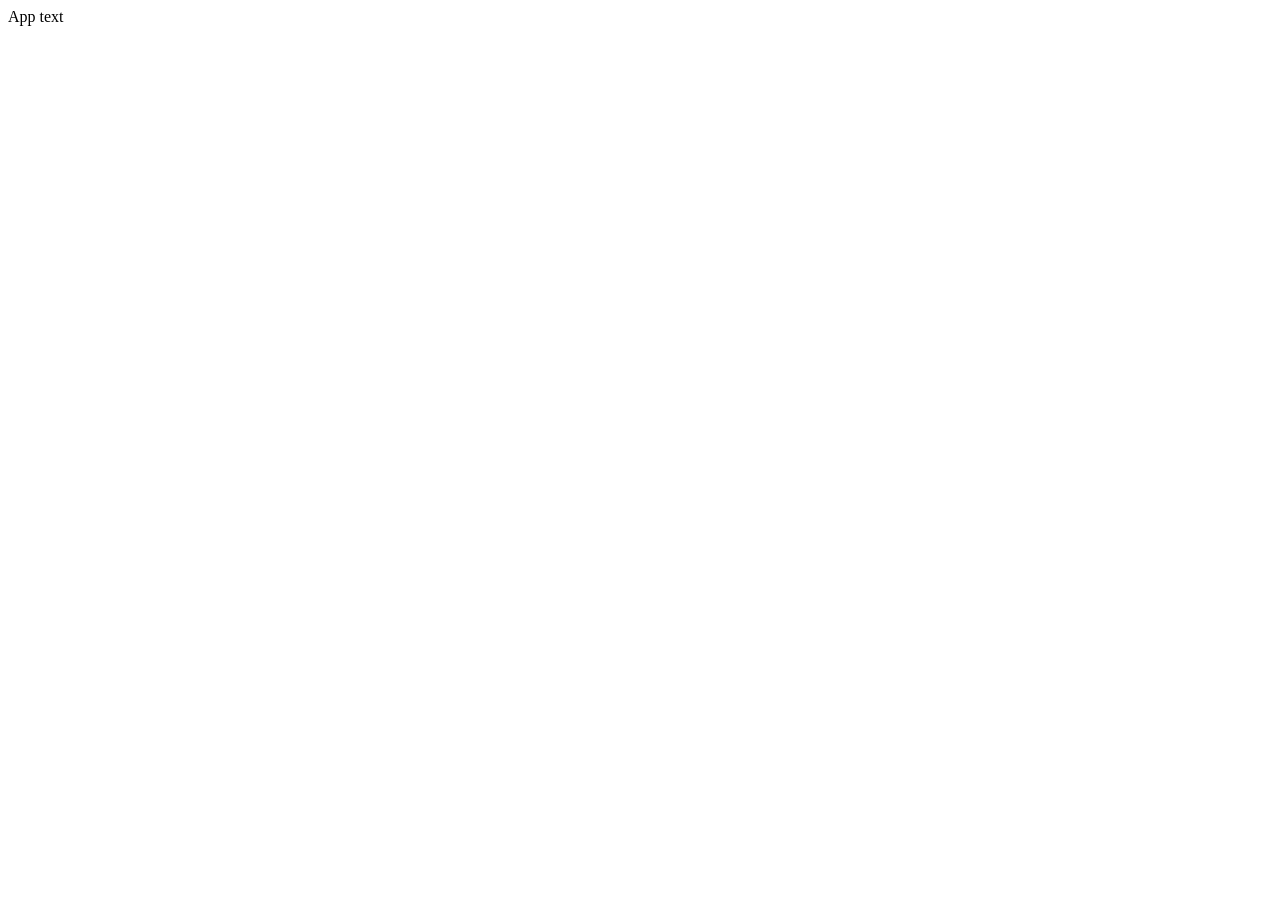
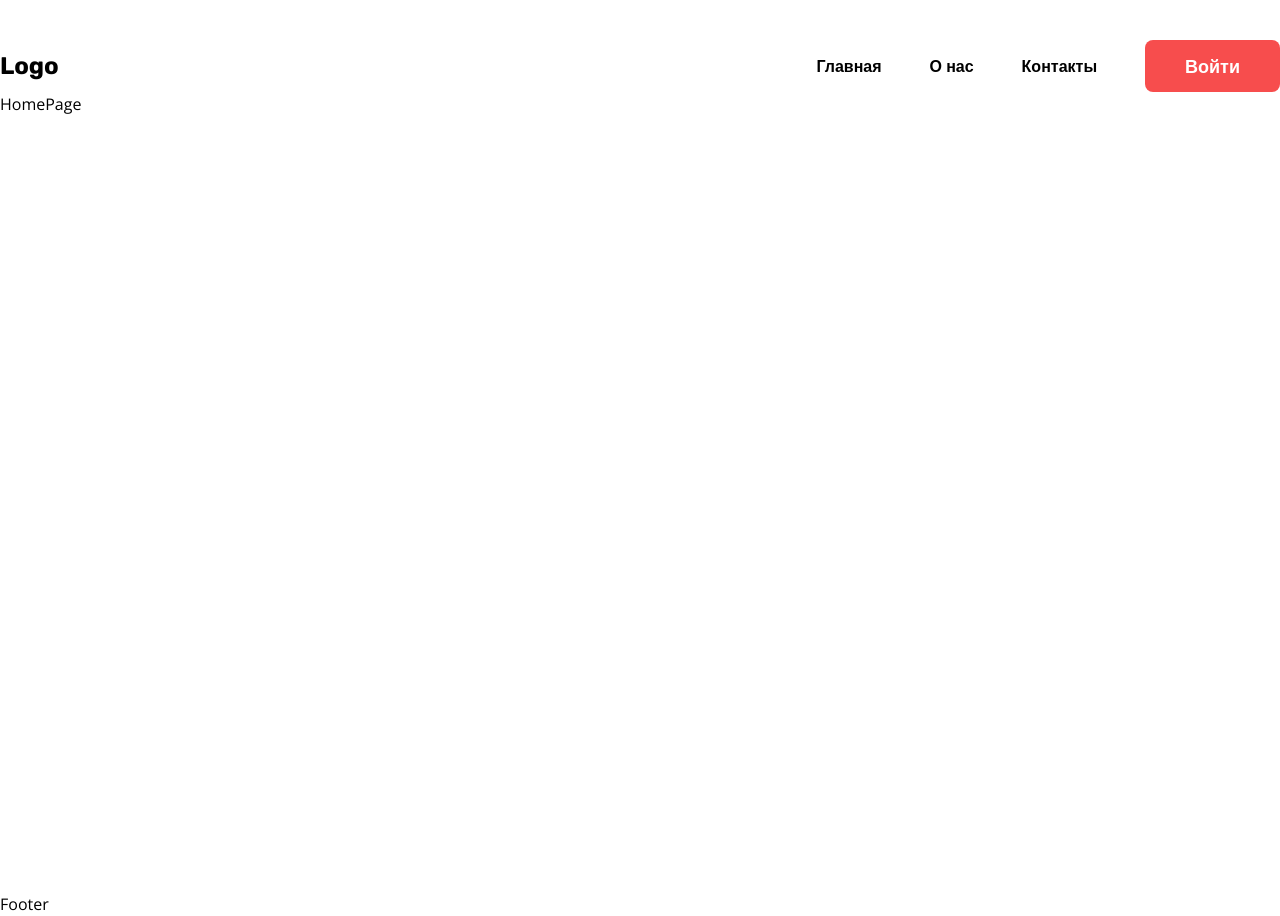
Before and after one commit to MusaevaAdelya/aralash-front, a React (Create React App) app: page / in a window 1280 px wide. Before the commit the page ends 800 px from the top, so only its background shows below. Built offline with nearby package versions, Linux system fonts and the light colour scheme.

Commit message:
added responsive navbar

```diff
--- a/package.json
+++ b/package.json
@@ -34,5 +34,8 @@
       "last 1 firefox version",
       "last 1 safari version"
     ]
+  },
+  "devDependencies": {
+    "tailwindcss": "^3.4.3"
   }
 }
--- a/src/App.jsx
+++ b/src/App.jsx
@@ -1,9 +1,19 @@
-import React from 'react'
+import { BrowserRouter, Routes, Route } from "react-router-dom";
+import HomePage from "./pages/HomePage";
+import PageNotFound from "./pages/PageNotFound";
+import AppLayout from "./components/layout/AppLayout";
 
-const App = () => {
-    return (
-        <div>App text</div>
-    )
+function App() {
+  return (
+    <BrowserRouter>
+      <Routes>
+        <Route path="/" element={<AppLayout />}>
+          <Route index element={<HomePage />} />
+          <Route path="*" element={<PageNotFound />} />
+        </Route>
+      </Routes>
+    </BrowserRouter>
+  );
 }
 
-export default App
+export default App;
--- /dev/null
+++ b/src/components/common/Button.jsx
@@ -0,0 +1,17 @@
+import { Link } from "react-router-dom";
+
+function Button({ children, className, isLink=false, to, onClickHandler }) {
+  return (
+    isLink ? (
+      <Link to={to} className={`inline-block ${className}`}>
+        {children}
+      </Link>
+    ) : (
+      <button type="button" className={className} onClick={onClickHandler}>
+        {children}
+      </button>
+    )
+  );
+}
+
+export default Button;
--- /dev/null
+++ b/src/components/common/Logo.jsx
@@ -0,0 +1,9 @@
+import React from 'react'
+
+function Logo() {
+  return (
+    <span className="font-bold text-2xl font-secondary">Logo</span>
+  )
+}
+
+export default Logo
--- /dev/null
+++ b/src/components/layout/AppLayout.jsx
@@ -0,0 +1,18 @@
+import React from "react";
+import Navbar from "./Navbar";
+import { Outlet } from "react-router-dom";
+import Footer from "./Footer";
+
+function AppLayout() {
+  return (
+    <>
+      <Navbar />
+      <main className="container min-h-screen mx-auto max-w-[1335px] ">
+        <Outlet />
+      </main>
+      <Footer />
+    </>
+  );
+}
+
+export default AppLayout;
--- /dev/null
+++ b/src/components/layout/Footer.jsx
@@ -0,0 +1,9 @@
+import React from 'react'
+
+function Footer() {
+  return (
+    <div>Footer</div>
+  )
+}
+
+export default Footer
--- /dev/null
+++ b/src/components/layout/Navbar.jsx
@@ -0,0 +1,124 @@
+import { useState } from "react";
+import { Dialog, Popover } from "@headlessui/react";
+import {
+  Bars3Icon,
+  ChevronRightIcon,
+  XMarkIcon,
+} from "@heroicons/react/24/outline";
+
+import { NavLink, Link } from "react-router-dom";
+import Button from "../common/Button";
+import Logo from "../common/Logo";
+
+function Navbar() {
+  const [mobileMenuOpen, setMobileMenuOpen] = useState(false);
+
+  return (
+    <header className="mt-10">
+      <nav
+        className="mx-auto flex container items-center justify-between max-w-[1335px]"
+        aria-label="Global"
+      >
+        <div className="flex ">
+          <NavLink to="/" className="">
+            <Logo />
+          </NavLink>
+        </div>
+        <div className="flex lg:hidden ">
+          <button
+            type="button"
+            className="-m-2.5 inline-flex items-center justify-center rounded-md p-2.5 text-gray-700 "
+            onClick={() => setMobileMenuOpen(true)}
+          >
+            <span className="sr-only">Open main menu</span>
+            <Bars3Icon className="w-6 h-6" aria-hidden="true" />
+          </button>
+        </div>
+        <Popover.Group className="hidden lg:flex lg:flex-1 lg:justify-end lg:gap-x-12  items-center">
+          <NavLink to="/" className="font-bold leading-6 ">
+            Главная
+          </NavLink>
+          <NavLink to="/" className="font-bold leading-6 ">
+            О нас
+          </NavLink>
+          <NavLink to="/" className="font-bold leading-6 ">
+            Контакты
+          </NavLink>
+          <Button
+            isLink={true}
+            className="bg-secondary font-bold text-lg text-white py-3 px-10 rounded-lg"
+          >
+            Войти
+          </Button>
+        </Popover.Group>
+      </nav>
+
+      <Dialog
+        as="div"
+        className="lg:hidden"
+        open={mobileMenuOpen}
+        onClose={setMobileMenuOpen}
+      >
+        <div className="fixed inset-0 z-10 " />
+        <Dialog.Panel className="fixed inset-y-0 right-0 z-10 w-full px-6 py-6 overflow-y-auto bg-white sm:max-w-sm sm:ring-1 sm:ring-gray-900/10">
+          <div className="flex items-center justify-between">
+            <NavLink
+              to="#"
+              className="-m-1.5 p-1.5"
+              onClick={() => setMobileMenuOpen(false)}
+            >
+              <Logo />
+            </NavLink>
+            <button
+              type="button"
+              className="-m-2.5 rounded-md p-2.5 text-gray-700"
+              onClick={() => setMobileMenuOpen(false)}
+            >
+              <span className="sr-only">Close menu</span>
+              <XMarkIcon className="w-6 h-6" aria-hidden="true" />
+            </button>
+          </div>
+          <div className="flow-root h-full mt-6">
+            <div className="flex flex-col justify-between h-full -my-6">
+              <div className="py-6 space-y-2 text-2xl ">
+                <NavLink
+                  to="/"
+                  className="block px-3 py-2 -mx-3 font-medium leading-7 rounded-lg text-dark-400 hover:bg-gray-50"
+                  onClick={() => setMobileMenuOpen(false)}
+                >
+                  Главная
+                </NavLink>
+                <NavLink
+                  to="/"
+                  className="block px-3 py-2 -mx-3 font-medium leading-7 rounded-lg text-dark-400 hover:bg-gray-50"
+                  onClick={() => setMobileMenuOpen(false)}
+                >
+                  О нас
+                </NavLink>
+                <NavLink
+                  to="/"
+                  className="block px-3 py-2 -mx-3 font-medium leading-7 rounded-lg text-dark-400 hover:bg-gray-50"
+                  onClick={() => setMobileMenuOpen(false)}
+                >
+                  Контакты
+                </NavLink>
+              </div>
+              <div className="py-6 space-y-4 ">
+                <div className="flex items-center">
+                  <Button
+                    isLink={true}
+                    className="bg-secondary font-bold text-lg text-white py-3 px-10 rounded-lg w-full text-center"
+                  >
+                    Войти
+                  </Button>
+                </div>
+              </div>
+            </div>
+          </div>
+        </Dialog.Panel>
+      </Dialog>
+    </header>
+  );
+}
+
+export default Navbar;
--- /dev/null
+++ b/src/index.css
@@ -0,0 +1,11 @@
+@import url('https://fonts.googleapis.com/css2?family=Open+Sans:ital,wght@0,300..800;1,300..800&family=Rubik:ital,wght@0,300..900;1,300..900&display=swap');
+@tailwind base;
+@tailwind components;
+@tailwind utilities;
+
+*{
+    margin:0;
+    padding:0;
+    box-sizing: border-box;
+    font-family: "Open Sans", sans-serif;
+}
--- a/src/index.js
+++ b/src/index.js
@@ -1,6 +1,7 @@
 import React from 'react';
 import ReactDOM from 'react-dom/client';
 import App from './App';
+import './index.css';
 
 const root = ReactDOM.createRoot(document.getElementById('root'));
 root.render(
--- /dev/null
+++ b/src/pages/HomePage.jsx
@@ -0,0 +1,9 @@
+import React from 'react'
+
+function HomePage() {
+  return (
+    <div>HomePage</div>
+  )
+}
+
+export default HomePage
--- /dev/null
+++ b/src/pages/PageNotFound.jsx
@@ -0,0 +1,9 @@
+import React from 'react'
+
+function PageNotFound() {
+  return (
+    <div>PageNotFound</div>
+  )
+}
+
+export default PageNotFound
--- /dev/null
+++ b/tailwind.config.js
@@ -0,0 +1,22 @@
+/** @type {import('tailwindcss').Config} */
+module.exports = {
+  content: ["./src/**/*.{js,jsx,ts,tsx}"],
+  theme: {
+    extend: {
+      fontFamily: {
+        primary: ['"Open Sans"', "sans-serif"],
+        secondary: ["Rubik", "sans-serif"],
+      },
+      colors:{
+        primary:"#E33A88",
+        secondary:"#F74D4D",
+        tertiary: "#68D585",
+        dark:{
+          100:"#150F37",
+          200:"#161C2D",
+        }
+      }
+    },
+  },
+  plugins: [],
+};
```
Also changed, not shown: public/images/logo.png (added), 1 other file (tests, documents, lock files or other folders).
